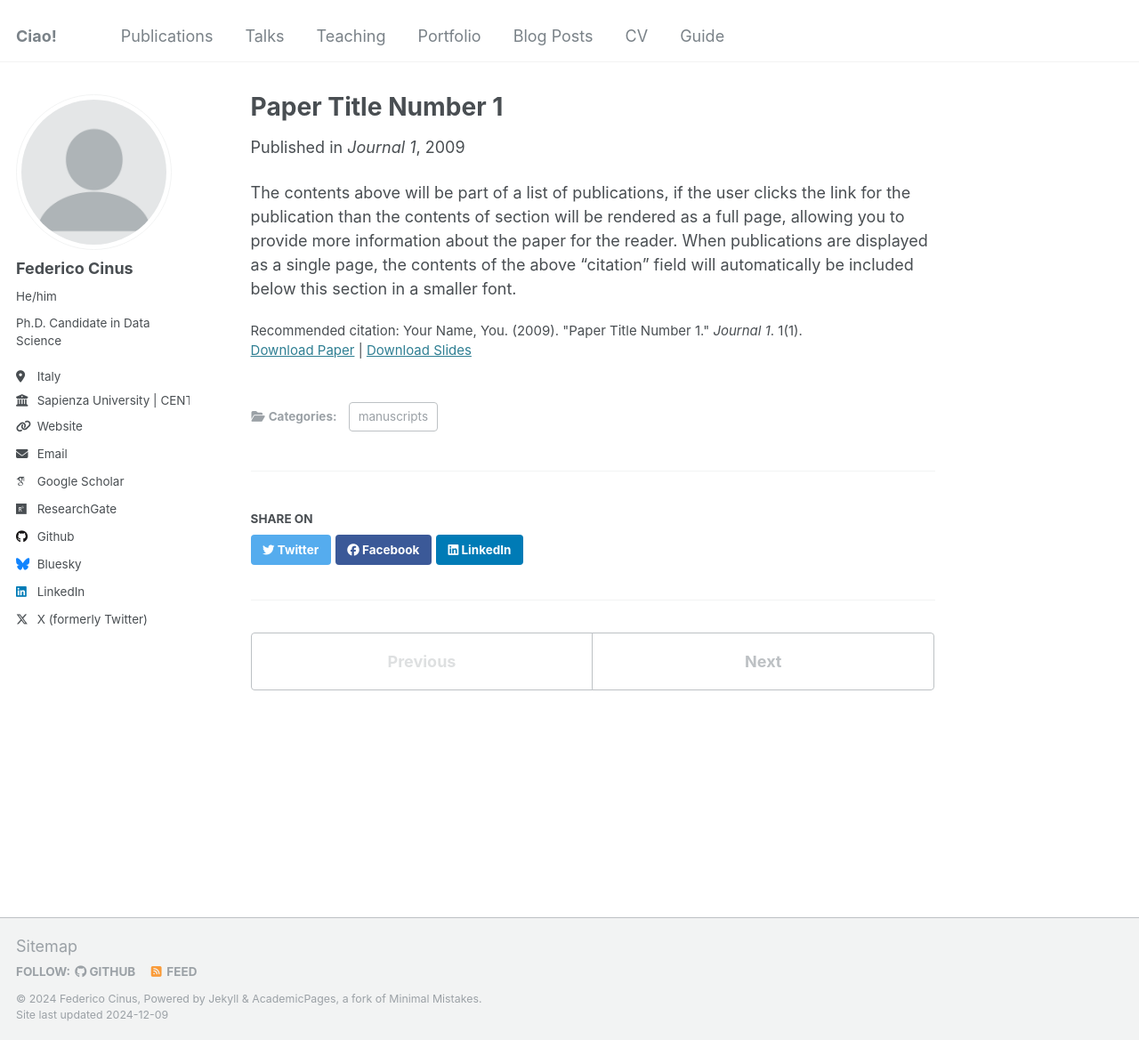
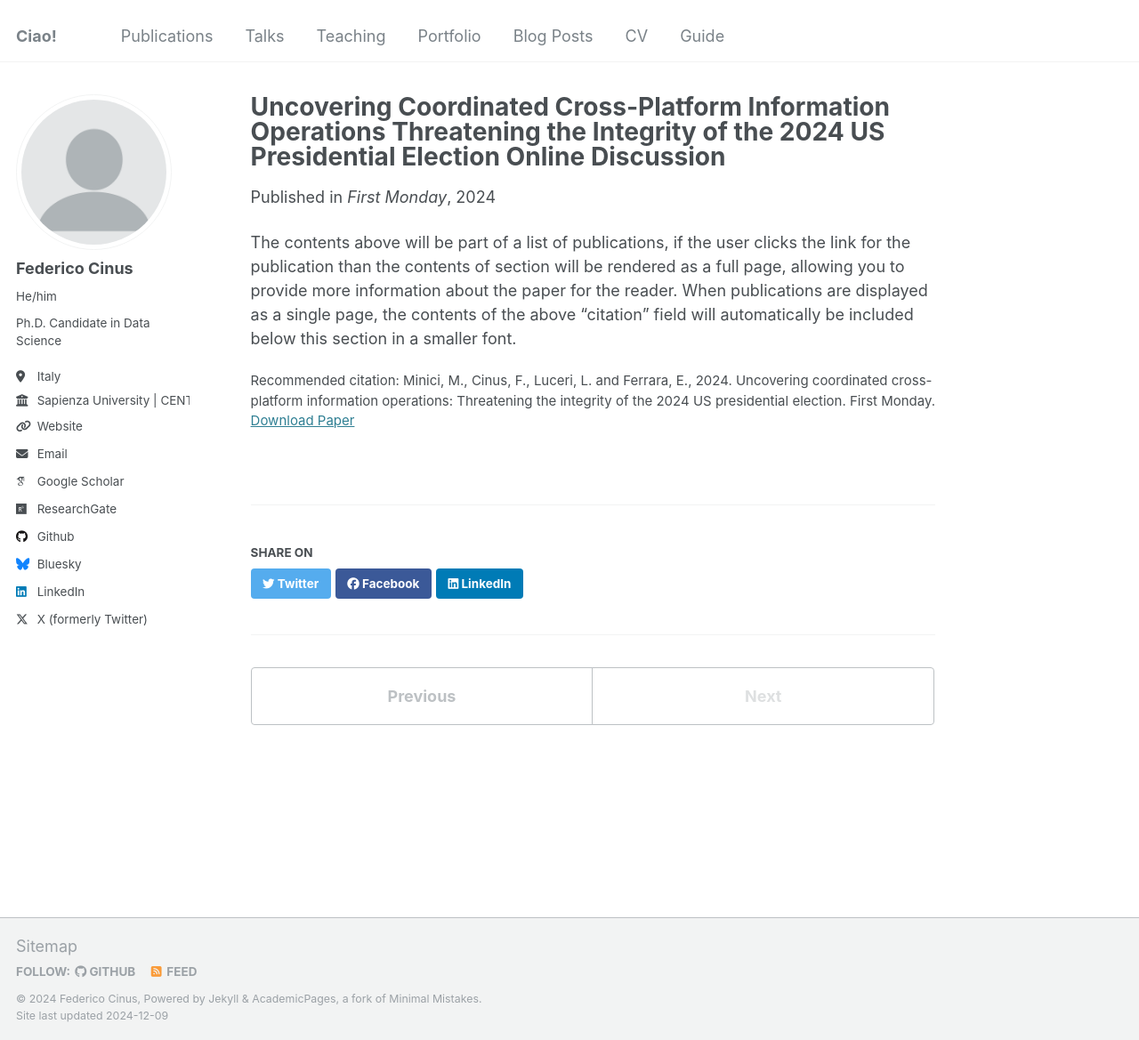
Before and after one commit to FedericoCinus/website, a Jekyll site: the page built from _publications/2009-10-01-paper-title-number-1.md, in a window 1280 px wide and 1169 px high. Shown: the whole window at 89% size. Built offline with Jekyll 4.4.1, drawn with Linux system fonts in a browser that asks for light colours; some web fonts are replaced.

Commit message:
Update 2009-10-01-paper-title-number-1.md

```diff
--- a/_publications/2009-10-01-paper-title-number-1.md
+++ b/_publications/2009-10-01-paper-title-number-1.md
@@ -1,14 +1,10 @@
 ---
-title: "Paper Title Number 1"
+title: "Uncovering Coordinated Cross-Platform Information Operations Threatening the Integrity of the 2024 US Presidential Election Online Discussion"
 collection: publications
-category: manuscripts
-permalink: /publication/2009-10-01-paper-title-number-1
-excerpt: 'This paper is about the number 1. The number 2 is left for future work.'
-date: 2009-10-01
-venue: 'Journal 1'
-slidesurl: 'http://academicpages.github.io/files/slides1.pdf'
-paperurl: 'http://academicpages.github.io/files/paper1.pdf'
-citation: 'Your Name, You. (2009). &quot;Paper Title Number 1.&quot; <i>Journal 1</i>. 1(1).'
+date: 2024-11-03
+venue: 'First Monday'
+paperurl: 'https://firstmonday.org/ojs/index.php/fm/article/view/13831'
+citation: 'Minici, M., Cinus, F., Luceri, L. and Ferrara, E., 2024. Uncovering coordinated cross-platform information operations: Threatening the integrity of the 2024 US presidential election. First Monday.'
 ---
 
 The contents above will be part of a list of publications, if the user clicks the link for the publication than the contents of section will be rendered as a full page, allowing you to provide more information about the paper for the reader. When publications are displayed as a single page, the contents of the above "citation" field will automatically be included below this section in a smaller font.
```
